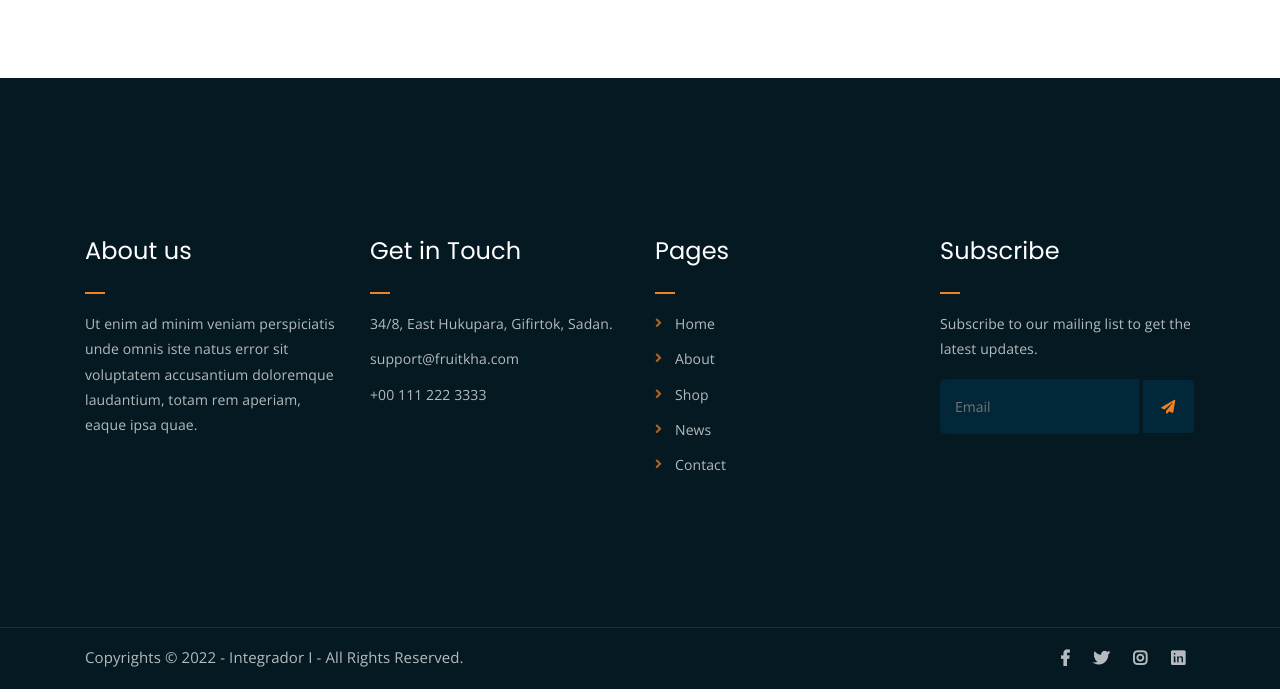
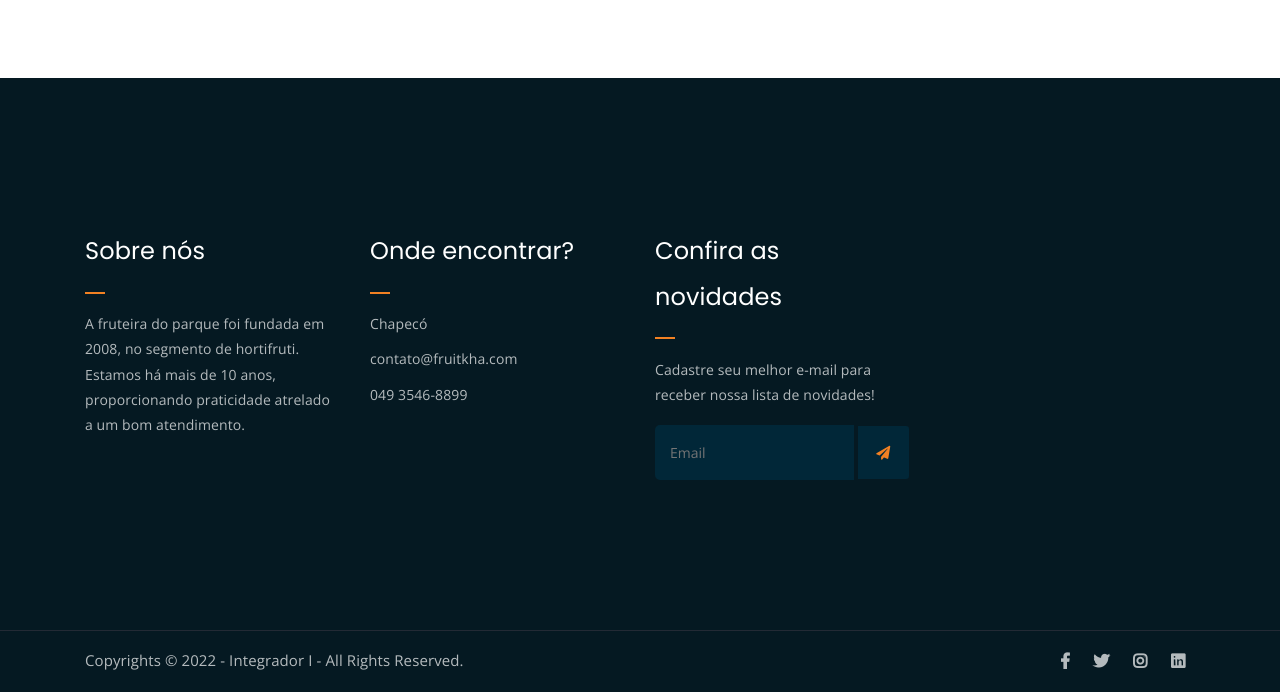
Before and after one commit to jonathandacruz/praticaIntegradaI, a PHP site: page /view/index.php in a window 1280 px wide. Shown: the part 2560-3252 px from the top of the page. Run offline with PHP 8.4, Linux system fonts and the light colour scheme; data comes from the database, SQL or seed files in the repository; some libraries are stand-ins or nearby versions.

Commit message:
fix: Footer Ajust Text

```diff
--- a/view/fragments/footer.php
+++ b/view/fragments/footer.php
@@ -4,36 +4,25 @@
         <div class="row">
             <div class="col-lg-3 col-md-6">
                 <div class="footer-box about-widget">
-                    <h2 class="widget-title">About us</h2>
-                    <p>Ut enim ad minim veniam perspiciatis unde omnis iste natus error sit voluptatem accusantium doloremque laudantium, totam rem aperiam, eaque ipsa quae.</p>
+                    <h2 class="widget-title">Sobre nós</h2>
+                    <p>A fruteira do parque foi fundada em 2008, no segmento de hortifruti. Estamos há mais de 10 anos, proporcionando praticidade atrelado a um bom atendimento.</p>
                 </div>
             </div>
             <div class="col-lg-3 col-md-6">
                 <div class="footer-box get-in-touch">
-                    <h2 class="widget-title">Get in Touch</h2>
+                    <h2 class="widget-title">Onde encontrar?</h2>
                     <ul>
-                        <li>34/8, East Hukupara, Gifirtok, Sadan.</li>
-                        <li>support@fruitkha.com</li>
-                        <li>+00 111 222 3333</li>
+                        <li>Chapecó</li>
+                        <li>contato@fruitkha.com</li>
+                        <li>049 3546-8899</li>
                     </ul>
                 </div>
             </div>
-            <div class="col-lg-3 col-md-6">
-                <div class="footer-box pages">
-                    <h2 class="widget-title">Pages</h2>
-                    <ul>
-                        <li><a href="index.html">Home</a></li>
-                        <li><a href="about.html">About</a></li>
-                        <li><a href="services.html">Shop</a></li>
-                        <li><a href="news.html">News</a></li>
-                        <li><a href="contact.html">Contact</a></li>
-                    </ul>
-                </div>
-            </div>
+
             <div class="col-lg-3 col-md-6">
                 <div class="footer-box subscribe">
-                    <h2 class="widget-title">Subscribe</h2>
-                    <p>Subscribe to our mailing list to get the latest updates.</p>
+                    <h2 class="widget-title">Confira as novidades</h2>
+                    <p>Cadastre seu melhor e-mail para receber nossa lista de novidades!</p>
                     <form action="index.html">
                         <input type="email" placeholder="Email">
                         <button type="submit"><i class="fas fa-paper-plane"></i></button>
```
